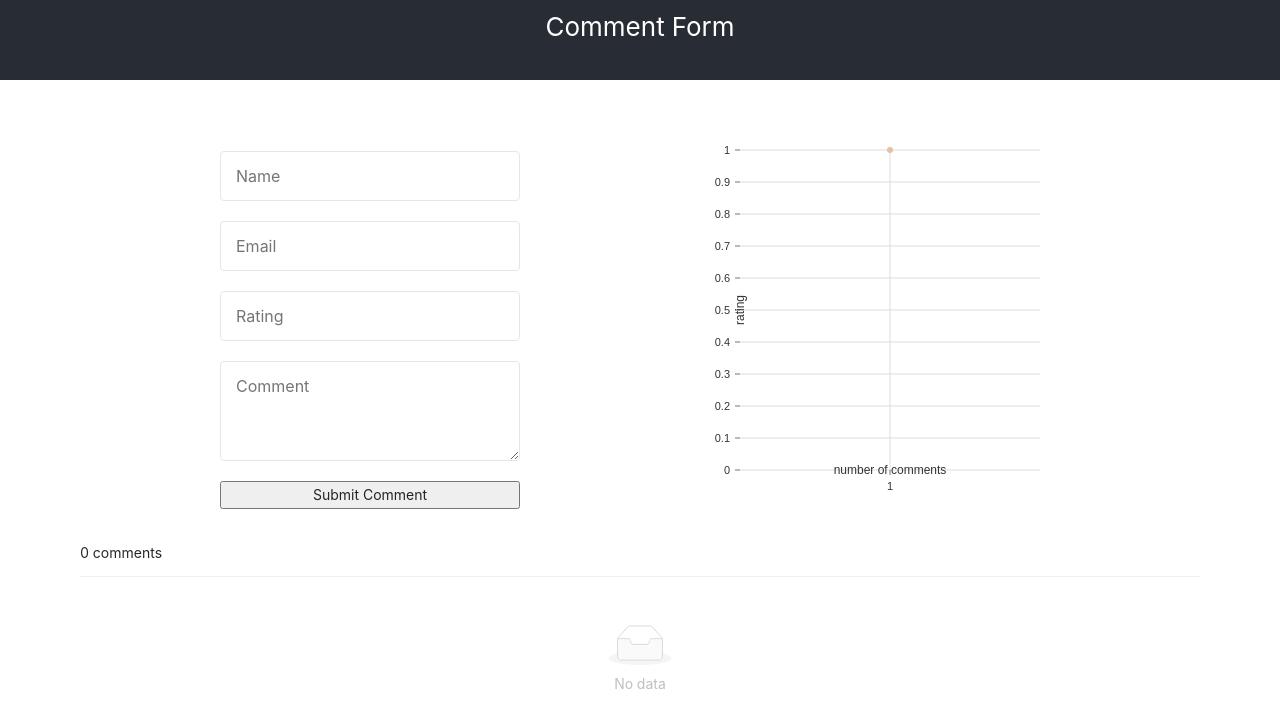
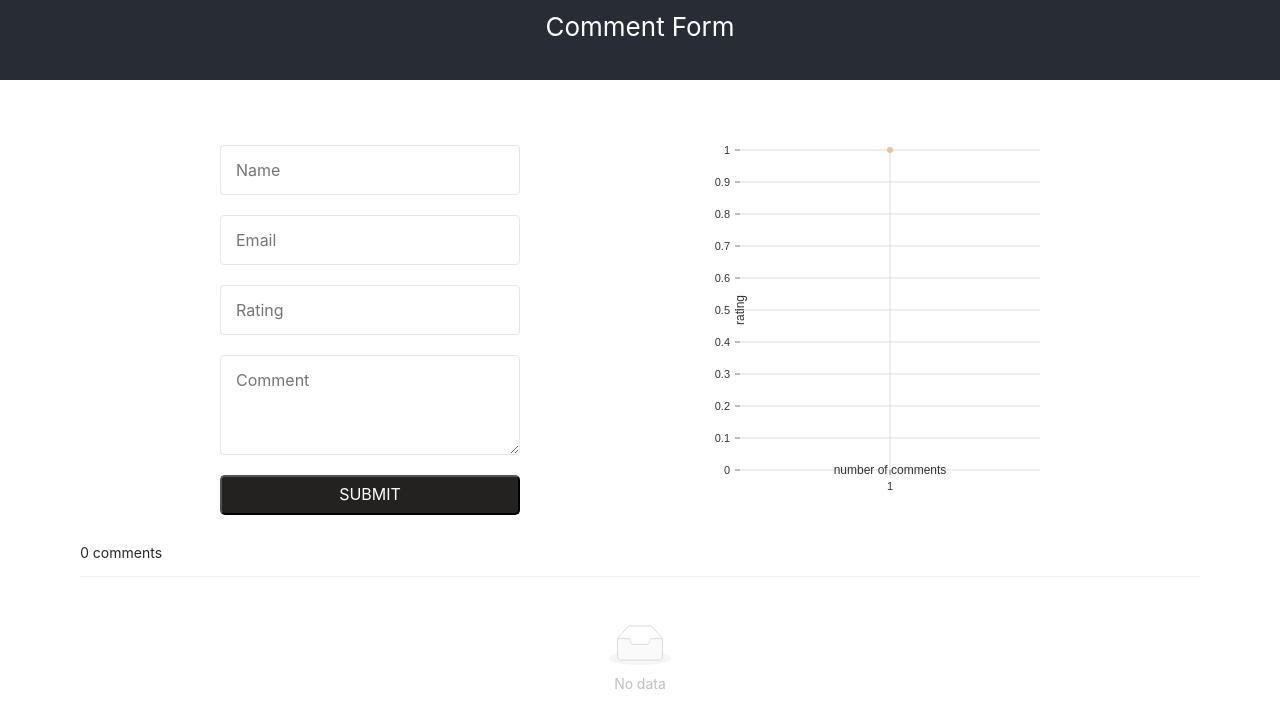
Before and after one commit to nupurgrover/comment-form, a React (Create React App) app: page / in a window 1280 px wide. Shown: the top 728 px of the page. Built offline with nearby package versions, Linux system fonts and the light colour scheme.

Commit message:
Add form validation + button styles

```diff
--- a/src/CommentForm.js
+++ b/src/CommentForm.js
@@ -9,6 +9,23 @@ const InputForm = styled.form`
   flex-direction: column;
   justify-content: center;
   width: 300px;
+`;
+
+const StyledButton = styled.button`
+  font-size: 16px;
+  line-height: 1.2;
+  text-transform: uppercase;
+  padding: 0 15px;
+  height: 40px;
+  border-radius: 5px;
+  background: #242121;
+  color: white;
+  outline: none;
+
+  &:hover {
+    box-shadow: inset 0 0 0 2px rgb(36, 33, 33, 0.2);
+    background: linear-gradient(-185deg, #242121, #605c5c);
+  }
 `;
 
 const CommentForm = ({ addNewComment }) => {
@@ -25,11 +42,8 @@ const CommentForm = ({ addNewComment }) => {
 
   const handleSubmit = (evt) => {
     evt.preventDefault();
-    console.log("formState :>> ", formState);
     addNewComment(formState);
   };
-
-  const isFormDisabled = false;
 
   return (
     <InputForm onSubmit={handleSubmit}>
@@ -39,6 +53,7 @@ const CommentForm = ({ addNewComment }) => {
         type="text"
         value={formState.name}
         onChange={onInputChange}
+        required
       />
       <TextInput
         placeholder="Email"
@@ -46,24 +61,27 @@ const CommentForm = ({ addNewComment }) => {
         type="email"
         value={formState.email}
         onChange={onInputChange}
+        required
       />
       <TextInput
         placeholder="Rating"
         name="rating"
         type="number"
+        min="1"
+        max="5"
         value={formState.rating || null}
         onChange={onInputChange}
+        required
       />
       <TextAreaInput
         placeholder="Comment"
         name="commentText"
         value={formState.commentText}
         onChange={onInputChange}
+        required
       />
 
-      <button type="submit" disabled={isFormDisabled}>
-        Submit Comment
-      </button>
+      <StyledButton type="submit">Submit</StyledButton>
     </InputForm>
   );
 };
--- a/src/TextAreaInput.js
+++ b/src/TextAreaInput.js
@@ -11,18 +11,11 @@ const StyledTextArea = styled.textarea`
   line-height: 1.2;
   padding: 15px;
   background: transparent;
+  outline: none;
 `;
 
-const TextAreaInput = ({ placeholder, name, value, onChange }) => {
-  return (
-    <StyledTextArea
-      type="textarea"
-      placeholder={placeholder}
-      name={name}
-      value={value}
-      onChange={onChange}
-    />
-  );
+const TextAreaInput = (props) => {
+  return <StyledTextArea type="textarea" {...props} />;
 };
 
 export default TextAreaInput;
--- a/src/TextInput.js
+++ b/src/TextInput.js
@@ -11,18 +11,11 @@ const StyledInput = styled.input`
   line-height: 1.2;
   padding: 0 15px;
   background: transparent;
+  outline: none;
 `;
 
-const TextInput = ({ placeholder, name, type, value, onChange }) => {
-  return (
-    <StyledInput
-      type={type}
-      placeholder={placeholder}
-      name={name}
-      value={value}
-      onChange={onChange}
-    />
-  );
+const TextInput = (props) => {
+  return <StyledInput {...props} />;
 };
 
 export default TextInput;
```
